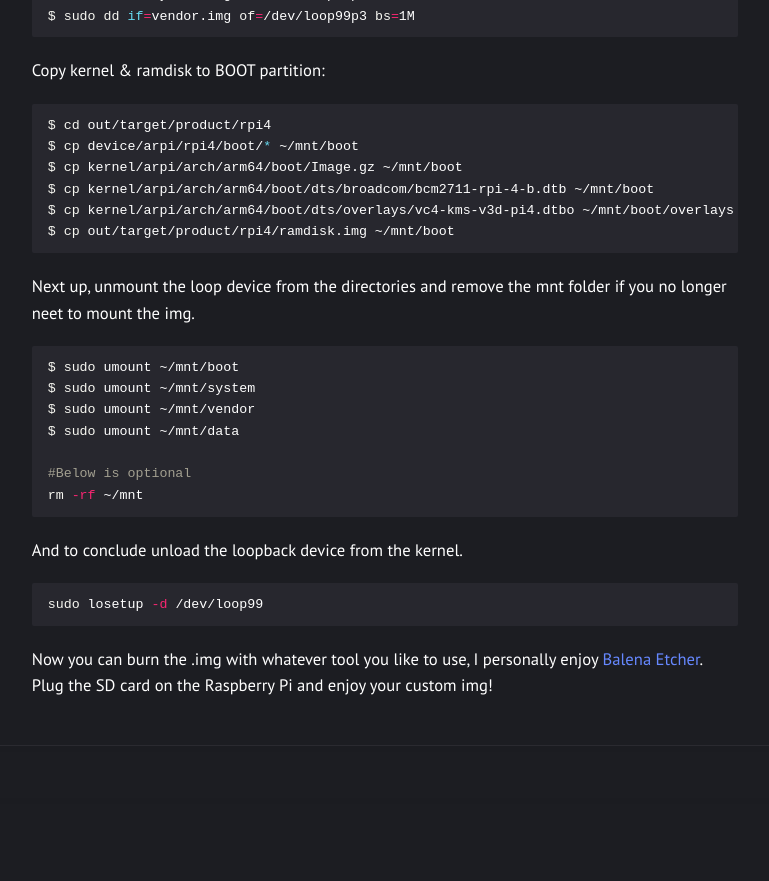
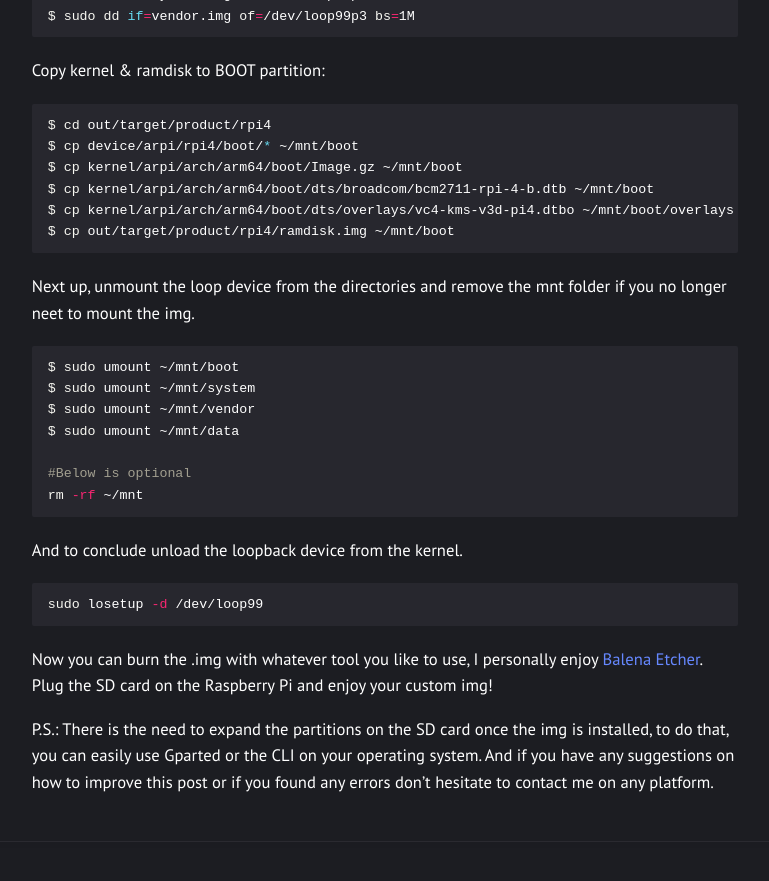
Before and after one commit to caiomcg/caiomcg.github.io, a Jekyll site: the page built from _posts/2020-12-29-creating-img-file-for-android-rpi.md, in a window 1280 px wide and 900 px high, scrolled down 2625 px. Shown: the top 881 px of the window, without its empty margins (255-1024 px from the left). Built offline with Jekyll 4.4.1, drawn with Linux system fonts in a browser that asks for light colours; before the commit the page ends 3429 px from its top, so only the background shows below that.

Commit message:
Add ps to rpi aosp img

```diff
--- a/_posts/2020-12-29-creating-img-file-for-android-rpi.md
+++ b/_posts/2020-12-29-creating-img-file-for-android-rpi.md
@@ -148,3 +148,8 @@ sudo losetup -d /dev/loop99
 
 Now you can burn the .img with whatever tool you like to use, I personally enjoy [Balena Etcher](https://www.balena.io/etcher/). Plug
 the SD card on the Raspberry Pi and enjoy your custom img!
+
+P.S.: There is the need to expand the partitions on the SD card once the img is
+installed, to do that, you can easily use Gparted or the CLI on your operating
+system. And if you have any suggestions on how to improve this post or if you
+found any errors don't hesitate to contact me on any platform.
```
